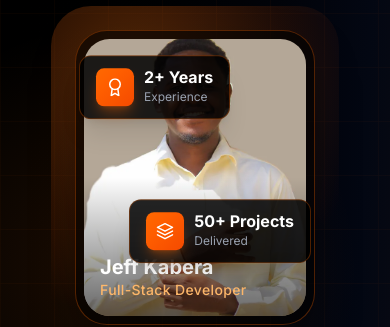
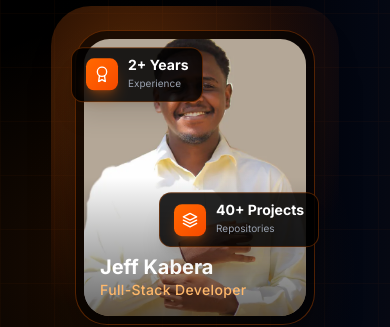
Before and after one commit to jeffkaberagithara-guru/portfolio-website, a React (Vite) app: page / in a window 390 px wide. Shown: the part 581-908 px from the top of the page. Built offline with nearby package versions, Linux system fonts and the light colour scheme; no server answers.

Commit message:
refactor: responsive hero floating badges

```diff
--- a/src/Components/Hero.jsx
+++ b/src/Components/Hero.jsx
@@ -214,31 +214,31 @@ function Hero() {
 
                             {/* Floating Badge - Experience */}
                             <motion.div
-                                className="absolute left-1 sm:-left-6 top-8 flex items-center gap-2.5 px-4 py-3 bg-black/85 border border-orange-500/30 rounded-xl shadow-xl"
+                                className="absolute -left-1 sm:-left-6 top-6 sm:top-8 flex items-center gap-2.5 px-3.5 py-2.5 sm:px-4 sm:py-3 bg-black/85 border border-orange-500/30 rounded-xl shadow-xl"
                                 animate={{ y: [0, -10, 0] }}
                                 transition={{ duration: 4, repeat: Infinity, ease: "easeInOut" }}
                             >
-                                <div className="p-2.5 rounded-lg bg-linear-to-br from-orange-500 to-orange-600 text-white shadow-lg shadow-orange-500/30">
-                                    <FiAward className="text-lg" />
+                                <div className="p-2 sm:p-2.5 rounded-lg bg-linear-to-br from-orange-500 to-orange-600 text-white shadow-lg shadow-orange-500/30">
+                                    <FiAward className="text-base sm:text-lg" />
                                 </div>
                                 <div>
-                                    <p className="text-white font-bold text-base leading-none">2+ Years</p>
-                                    <p className="text-gray-400 text-xs mt-1">Experience</p>
+                                    <p className="text-white font-bold text-sm sm:text-base leading-none">2+ Years</p>
+                                    <p className="text-gray-400 text-[10px] sm:text-xs mt-1">Experience</p>
                                 </div>
                             </motion.div>
 
                             {/* Floating Badge - Projects */}
                             <motion.div
-                                className="absolute right-1 sm:-right-6 bottom-16 flex items-center gap-2.5 px-4 py-3 bg-black/85 border border-orange-500/30 rounded-xl shadow-xl"
+                                className="absolute -right-1 sm:-right-6 bottom-20 sm:bottom-16 flex items-center gap-2.5 px-3.5 py-2.5 sm:px-4 sm:py-3 bg-black/85 border border-orange-500/30 rounded-xl shadow-xl"
                                 animate={{ y: [0, 10, 0] }}
                                 transition={{ duration: 5, repeat: Infinity, ease: "easeInOut", delay: 1 }}
                             >
-                                <div className="p-2.5 rounded-lg bg-linear-to-br from-orange-500 to-orange-600 text-white shadow-lg shadow-orange-500/30">
-                                    <FiLayers className="text-lg" />
+                                <div className="p-2 sm:p-2.5 rounded-lg bg-linear-to-br from-orange-500 to-orange-600 text-white shadow-lg shadow-orange-500/30">
+                                    <FiLayers className="text-base sm:text-lg" />
                                 </div>
                                 <div>
-                                    <p className="text-white font-bold text-base leading-none">50+ Projects</p>
-                                    <p className="text-gray-400 text-xs mt-1">Delivered</p>
+                                    <p className="text-white font-bold text-sm sm:text-base leading-none">40+ Projects</p>
+                                    <p className="text-gray-400 text-[10px] sm:text-xs mt-1">Repositories</p>
                                 </div>
                             </motion.div>
                         </div>
```
